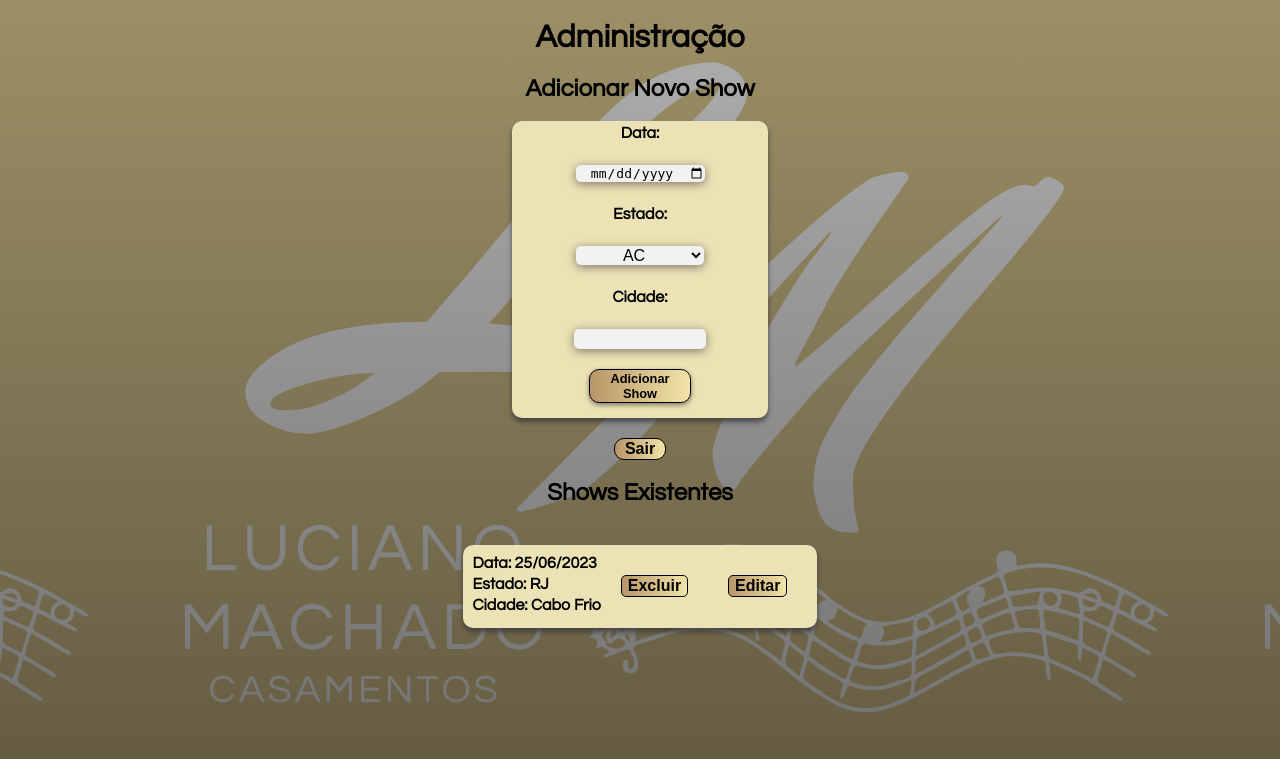
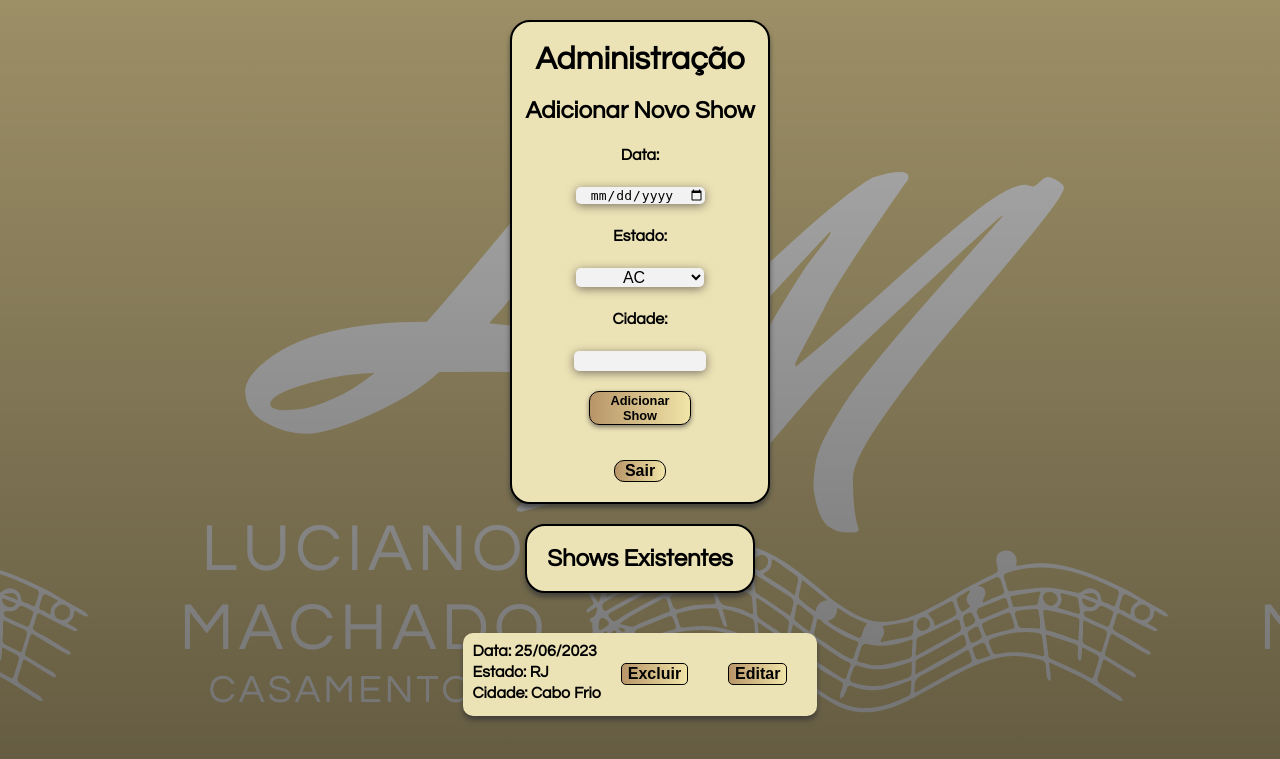
Before and after one commit to DigoPires/Luciano-Machado, a PHP site: page /views/admin.php in a window 1280 px wide. Shown: the top 759 px of the page. Run offline with PHP 8.4, Linux system fonts and the light colour scheme; a user stored in the database is signed in; data comes from the database, SQL or seed files in the repository; some libraries are stand-ins or nearby versions.

Commit message:
pequenas-alterações

```diff
--- a/index.php
+++ b/index.php
@@ -24,7 +24,7 @@
             </div> <!-- mobile-menu -->
             <div class="logo-container">
                 <div class="logo">
-                    <img src="./views/IMG/logos/logo-preta-png.png" alt="Logo">
+                <a href="./index.php" class="inicio"><img src="./views/IMG/logos/logo-preta-png.png" alt="Logo"></a>
                 </div>
             </div>
         </div> <!-- flex-mobile -->
--- a/views/CSS/admin.css
+++ b/views/CSS/admin.css
@@ -18,17 +18,33 @@
     font-size: 1em;
 }
 
+.title-show-existente{
+    padding: 20px;
+    border: 2px solid black;
+    background-color: #ebe2b5;
+    border-radius: 20px;
+    box-shadow: 0px 4px 5px rgba(53, 53, 53, 0.75);
+}
+
+.container{
+    margin-top: 20px;
+    padding-bottom: 20px;
+    border: 2px solid black;
+    background-color: #ebe2b5;
+    border-radius: 20px;
+    box-shadow: 0px 4px 5px rgba(53, 53, 53, 0.75);
+}
 .sair {
     margin-top: 20px;
 }
 
 .add_show {
-    background-color: #ebe2b5;
+    /* background-color: #ebe2b5; */
     width: 20vw;
     display: flex;
     flex-direction: column;
     justify-content: center;
-    box-shadow: 0px 4px 5px rgba(53, 53, 53, 0.75);
+    /* box-shadow: 0px 4px 5px rgba(53, 53, 53, 0.75); */
     border-radius: 10px;
     align-items: center;
 }
@@ -101,7 +117,7 @@
 
 .shows-existentes {
     display: flex;
-    flex-direction: column;
+    flex-direction: column-reverse;
     justify-content: center;
 }
 
@@ -243,13 +259,13 @@
     .local{
         width: 20vw;
     }
-}
-@media screen and (max-width: 391px) {
+
     .show{
-    display: flex;
-    flex-direction: column;
-    align-items: center;
-    }
+        display: flex;
+        flex-direction: column;
+        align-items: center;
+        width: 40vw;
+        }
 }
 
 @media screen and (max-width:320px) {
--- a/views/admin.php
+++ b/views/admin.php
@@ -83,7 +83,7 @@
         </div>
     </div>
 
-    <h2>Shows Existentes</h2>
+    <h2 class="title-show-existente">Shows Existentes</h2>
     <div class="shows-existentes">
 
     <!-- PHP PARA O SELECT -->
```
Lines whose indentation alone changed are shown as unchanged.
